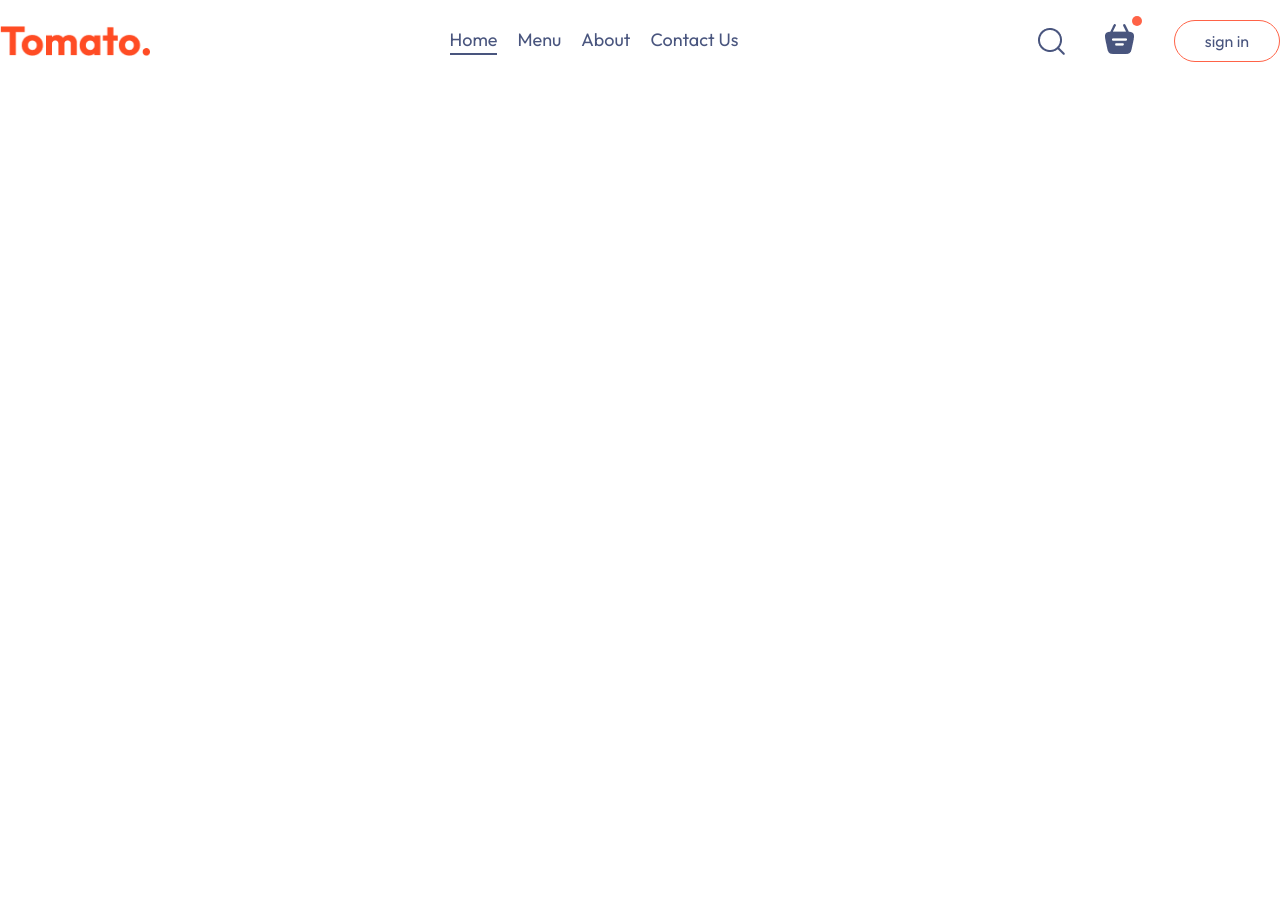
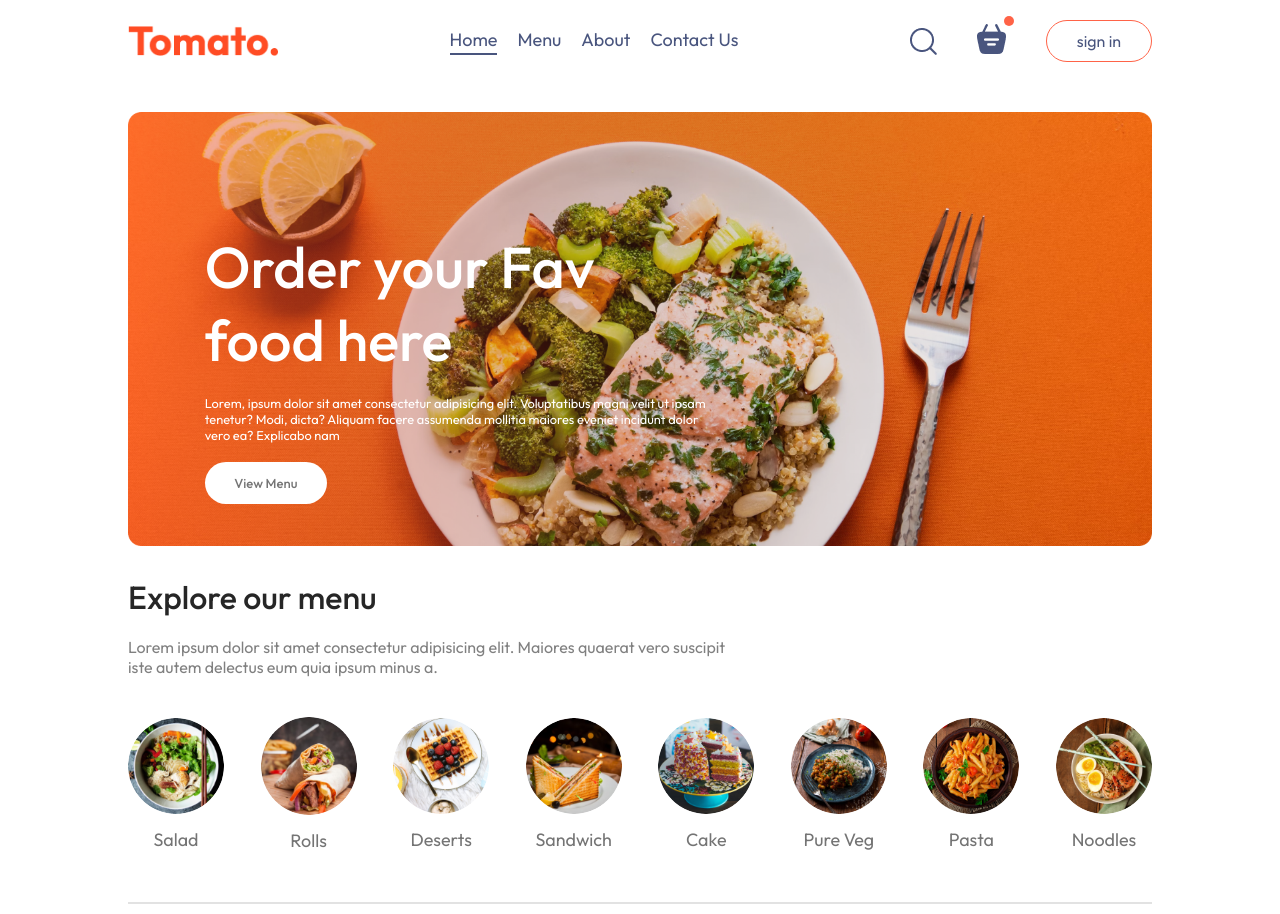
Before and after one commit to SPARSH1608/Artisan-s-Cup, a React (Vite) app: page / in a window 1280 px wide. Before the commit the page ends 800 px from the top, so only its background shows below. Built offline with nearby package versions, Linux system fonts and the light colour scheme.

Commit message:
added explore menu and headers

```diff
--- a/src/App.jsx
+++ b/src/App.jsx
@@ -1,9 +1,18 @@
+import { Route, Routes } from 'react-router-dom';
 import Navbar from './components/Navbar/Navbar';
+import Home from './pages/Home/Home';
+import Cart from './pages/Cart/Cart';
+import PlaceOrder from './pages/PlaceOrder/PlaceOrder';
 
 const App = () => {
   return (
     <div className="App">
       <Navbar />
+      <Routes>
+        <Route path="/" element={<Home />} />
+        <Route path="/cart" element={<Cart />} />
+        <Route path="/order" element={<PlaceOrder />} />
+      </Routes>
     </div>
   );
 };
--- /dev/null
+++ b/src/components/ExploreMenu/ExploreMenu.css
@@ -0,0 +1,48 @@
+.explore-menu {
+  display: flex;
+  flex-direction: column;
+  gap: 20px;
+}
+.explore-menu h1 {
+  color: #262626;
+  font-weight: 500;
+}
+.explore-menu-text {
+  max-width: 60%;
+  color: #808080;
+}
+.explore-menu-list {
+  display: flex;
+  justify-content: space-between;
+  gap: 30px;
+  align-items: center;
+  text-align: center;
+  margin: 20px 0px;
+  overflow-x: scroll;
+}
+.explore-menu-list::-webkit-scrollbar {
+  display: none;
+}
+.explore-menu-list-item img {
+  width: 7.5vw;
+  min-width: 80px;
+  cursor: pointer;
+  border-radius: 50%;
+  transition: 0.2s;
+}
+.explore-menu-list-item p {
+  margin-top: 10px;
+  color: #747474;
+  font-size: max(1.4vw, 16px);
+  cursor: pointer;
+}
+.explore-menu hr {
+  margin: 10px 0px;
+  height: 2px;
+  background-color: #e2e2e2;
+  border: none;
+}
+.explore-menu-list-item .active {
+  border: 4px solid tomato;
+  padding: 2px;
+}
--- /dev/null
+++ b/src/components/ExploreMenu/ExploreMenu.jsx
@@ -0,0 +1,40 @@
+import './ExploreMenu.css';
+import { menu_list } from '../../assets/assets';
+
+const ExploreMenu = ({ category, setCategory }) => {
+  console.log(category);
+  return (
+    <div className="explore-menu" id="explore-menu">
+      <h1>Explore our menu</h1>
+      <p className="explore-menu-text">
+        Lorem ipsum dolor sit amet consectetur adipisicing elit. Maiores quaerat
+        vero suscipit iste autem delectus eum quia ipsum minus a.
+      </p>
+      <div className="explore-menu-list">
+        {menu_list.map((item, index) => {
+          return (
+            <div
+              onClick={() => {
+                setCategory((prev) =>
+                  prev === item.menu_name ? 'All' : item.menu_name
+                );
+              }}
+              key={index}
+              className="explore-menu-list-item"
+            >
+              <img
+                className={category === item.menu_name ? 'active' : ''}
+                src={item.menu_image}
+                alt=""
+              />
+              <p>{item.menu_name}</p>
+            </div>
+          );
+        })}
+      </div>
+      <hr />
+    </div>
+  );
+};
+
+export default ExploreMenu;
--- /dev/null
+++ b/src/components/FoodDisplay/FoodDisplay.jsx
@@ -0,0 +1,6 @@
+import './FoodDisplay.css';
+const FoodDisplay = () => {
+  return <div></div>;
+};
+
+export default FoodDisplay;
--- /dev/null
+++ b/src/components/Header/Header.css
@@ -0,0 +1,37 @@
+.header {
+  height: 34vw;
+  margin: 30px auto;
+
+  background: url('/header_img.png') no-repeat;
+  background-size: contain;
+  position: relative;
+}
+.header-contents {
+  position: absolute;
+  display: flex;
+  flex-direction: column;
+  align-items: start;
+  gap: 1.5vw;
+  max-width: 50%;
+  bottom: 10%;
+  left: 6vw;
+  animation: fadeIn 3s;
+}
+.header-contents h2 {
+  font-weight: 500;
+  color: white;
+  font-size: max(4.5vw, 22px);
+}
+.header-contents p {
+  color: white;
+  font-size: 1vw;
+}
+.header-contents button {
+  border: none;
+  color: #747474;
+  font-weight: 500;
+  padding: 1vw 2.3vw;
+  background-color: white;
+  font-size: max(1vw, 13px);
+  border-radius: 50px;
+}
--- /dev/null
+++ b/src/components/Header/Header.jsx
@@ -0,0 +1,18 @@
+import './Header.css';
+const Header = () => {
+  return (
+    <div className="header">
+      <div className="header-contents">
+        <h2>Order your Fav food here</h2>
+        <p>
+          Lorem, ipsum dolor sit amet consectetur adipisicing elit. Voluptatibus
+          magni velit ut ipsam tenetur? Modi, dicta? Aliquam facere assumenda
+          mollitia maiores eveniet incidunt dolor vero ea? Explicabo nam
+        </p>
+        <button>View Menu</button>
+      </div>
+    </div>
+  );
+};
+
+export default Header;
--- /dev/null
+++ b/src/context/StoreContext.jsx
@@ -0,0 +1,15 @@
+import { createContext } from 'react';
+import { food_list } from '../assets/assets';
+export const storeContext = createContext(null);
+
+const StoreContextProvider = (props) => {
+  const contextValue = {
+    food_list,
+  };
+  return (
+    <storeContext.Provider value={contextValue}>
+      {props.children}
+    </storeContext.Provider>
+  );
+};
+export default StoreContextProvider;
--- a/src/index.css
+++ b/src/index.css
@@ -13,7 +13,15 @@
   text-decoration: none;
   color: inherit;
 }
-.app {
+.App {
   width: 80%;
   margin: auto;
 }
+@keyframes fadeIn {
+  0% {
+    opacity: 0;
+  }
+  100% {
+    opacity: 1;
+  }
+}
--- a/src/main.jsx
+++ b/src/main.jsx
@@ -2,9 +2,11 @@
 import './index.css';
 import App from './App.jsx';
 import { BrowserRouter } from 'react-router-dom';
-
+import StoreContextProvider from './context/StoreContext.jsx';
 createRoot(document.getElementById('root')).render(
   <BrowserRouter>
-    <App />
+    <StoreContextProvider>
+      <App />
+    </StoreContextProvider>
   </BrowserRouter>
 );
--- a/src/pages/Home/Home.jsx
+++ b/src/pages/Home/Home.jsx
@@ -1,7 +1,16 @@
+import { useState } from 'react';
+import ExploreMenu from '../../components/ExploreMenu/ExploreMenu';
+import Header from '../../components/Header/Header';
 import './Home.css';
 
 const Home = () => {
-  return <div></div>;
+  const [category, setCategory] = useState('All');
+  return (
+    <div>
+      <Header />
+      <ExploreMenu category={category} setCategory={setCategory} />
+    </div>
+  );
 };
 
 export default Home;
```
Also changed, not shown: public/header_img.png (added), src/components/FoodDisplay/FoodDisplay.css (added).
